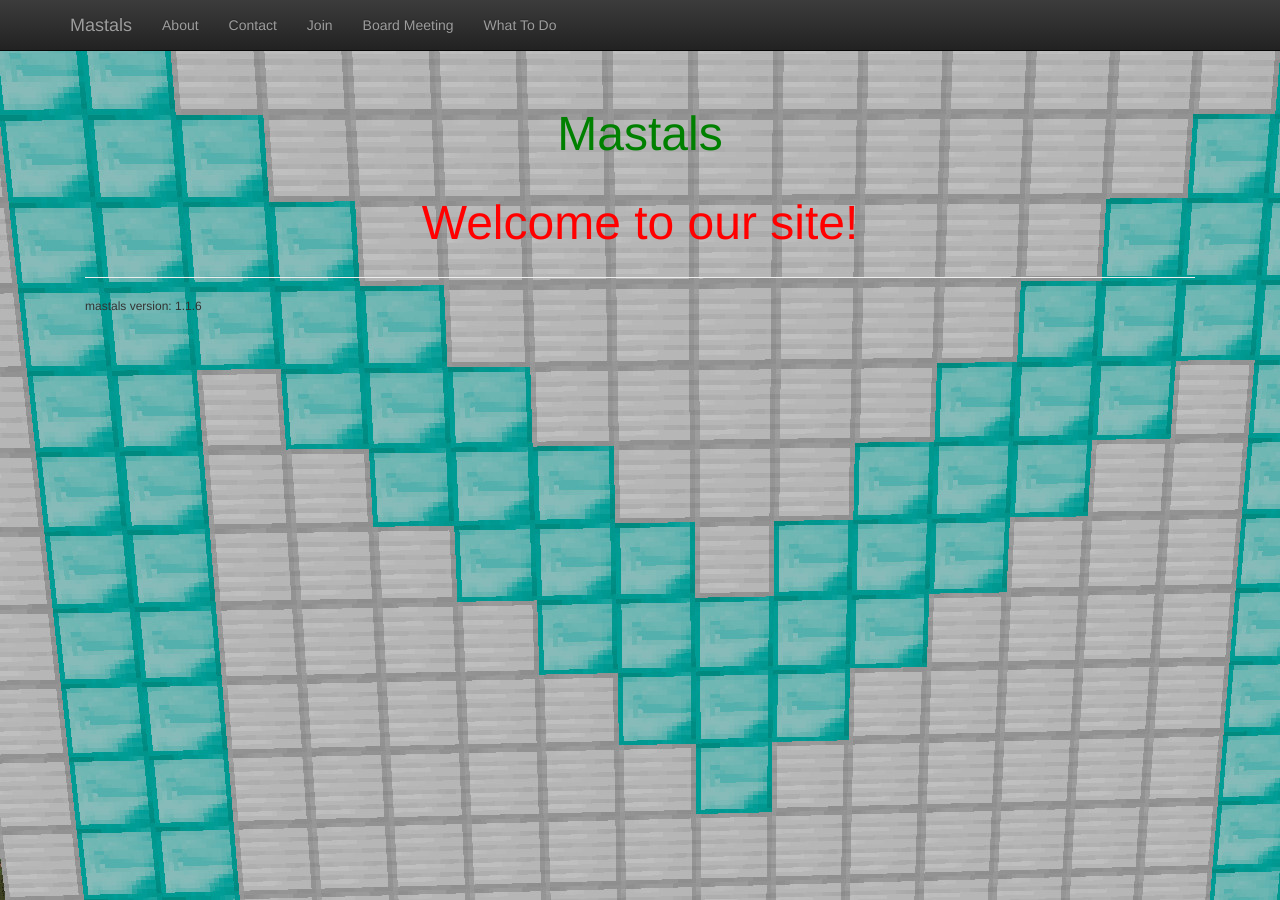
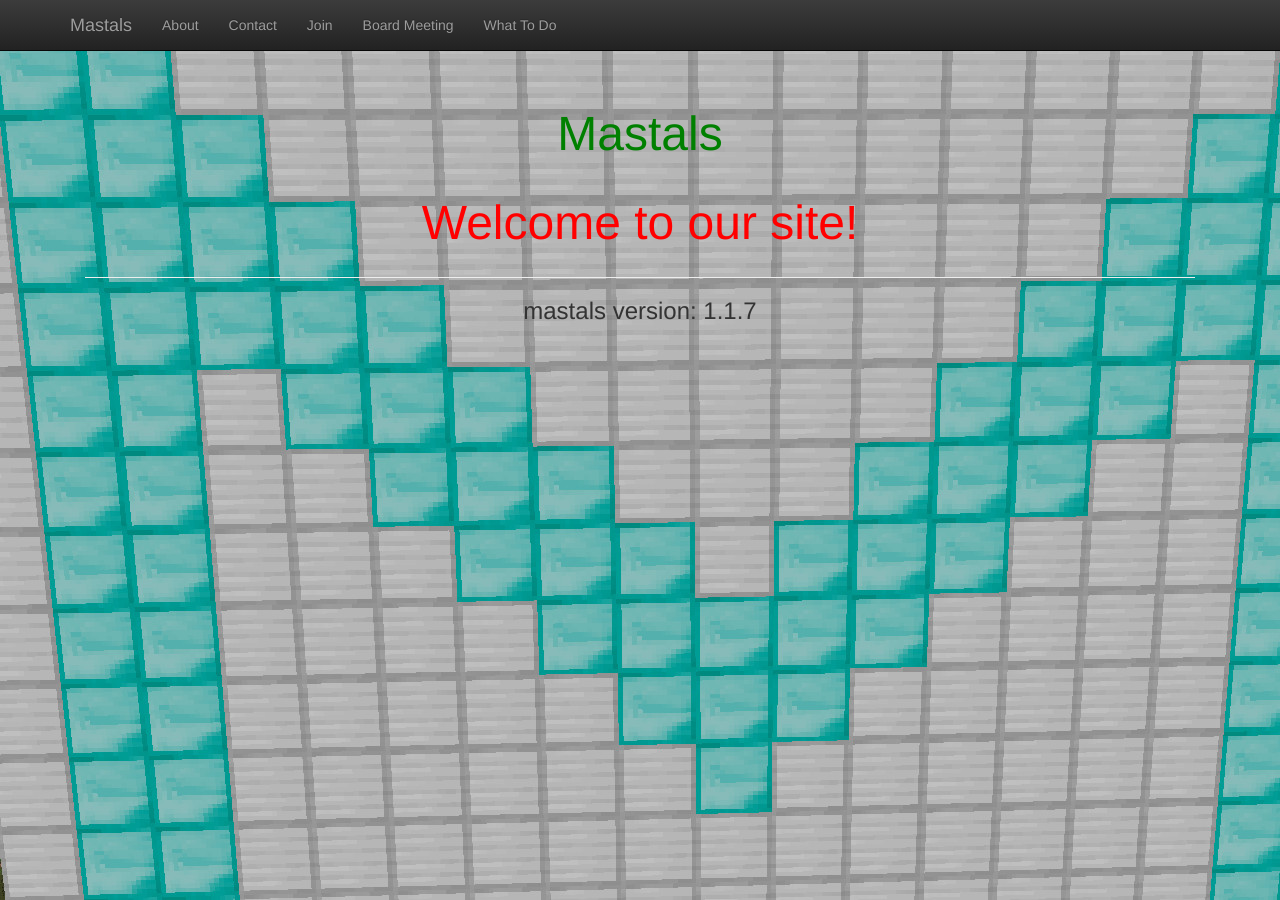
Before and after one commit to mastals/mastals.github.io, a Jekyll site: the page built from index.html, in a window 1280 px wide. Built offline with Jekyll 4.4.1, drawn with Linux system fonts in a browser that asks for light colours; nearby versions of some CDN libraries.

Commit message:
Update index.html

```diff
--- a/index.html
+++ b/index.html
@@ -7,6 +7,6 @@
 </p>
 
 <hr size="5"/>
-<div style="text-align: left; font-size: 12px">
-  mastals version: 1.1.6
-</div>
+<h3>
+  mastals version: 1.1.7
+</h3>
```
